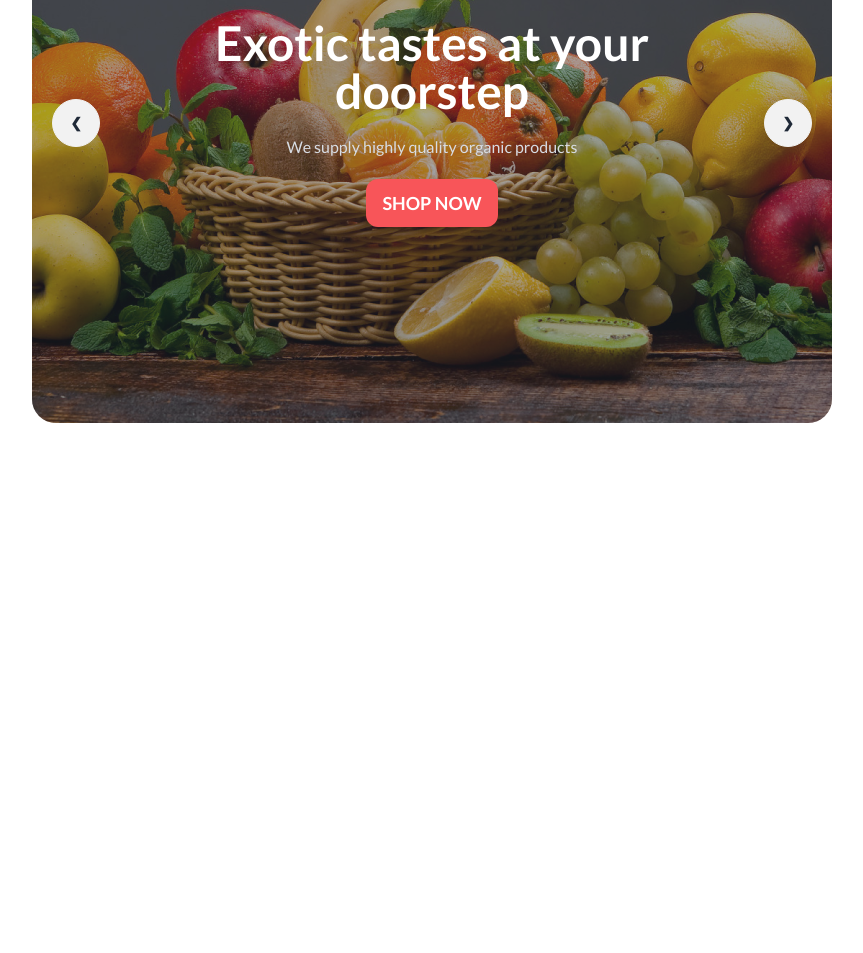
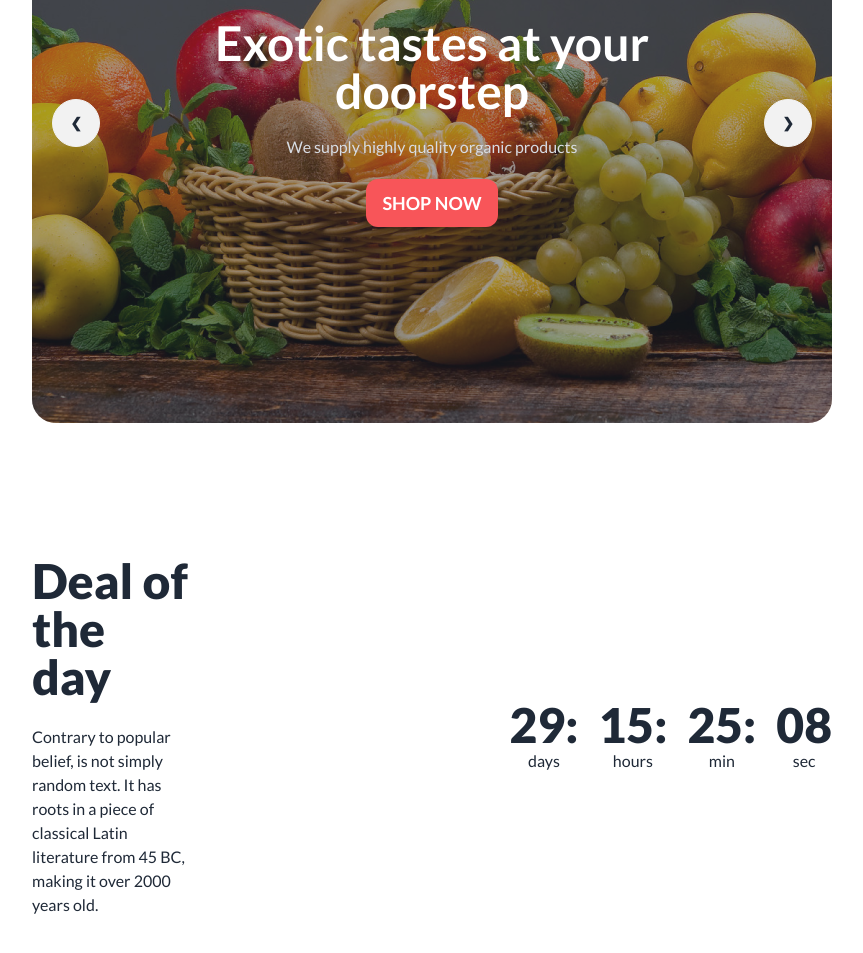
Before and after one commit to Shabnaz21/B8A3-fruit-brust, a plain HTML site: page index.html in a window 1280 px wide. Shown: the part 377-1330 px from the top of the page, without its empty margins (208-1071 px from the left). Before the commit the page ends 854 px from the top, so only its background shows below. Drawn offline with nearby package versions, Linux system fonts and the light colour scheme; grey boxes are pictures that could not be loaded.

Commit message:
complete timer section

```diff
--- a/index.html
+++ b/index.html
@@ -60,7 +60,7 @@
               </div>
         </nav>
     </header>
-    <main class="mx-5 lg:mx-60 my-12">
+    <main class="mx-5 lg:mx-60 my-30">
         <!-- slider -->
         <section>
             <div class="carousel w-full lg:h-[600px] bg-bike_primary_bg">
@@ -187,6 +187,42 @@
             </div>
 
         </section>
+        <!-- Deal of the day -->
+        <section class="my-6 lg:my-32">
+            <div class="flex flex-col lg:flex-row items-center justify-between gap-5 lg:gap-x-80">
+                <div class="space-y-6 text-center lg:text-left">
+                    <h2 class="font-extrabold text-5xl">Deal of the day</h2>
+                    <p class="font-medium">Contrary to popular belief, is not simply random text. It has roots in a piece of classical Latin literature from 45 BC, making it over 2000 years old.</p>
+                </div>
+                <!-- timer -->
+                <div class="grid grid-flow-col gap-5 text-center auto-cols-max">
+                    <div class="flex flex-col">
+                      <span class="countdown font-extrabold text-5xl">
+                        <span style="--value:29;"></span> :
+                      </span>
+                       days
+                    </div>
+                    <div class="flex flex-col">
+                      <span class="countdown font-extrabold text-5xl">
+                        <span style="--value:15;"></span> :
+                      </span>
+                      hours
+                    </div>
+                    <div class="flex flex-col">
+                      <span class="countdown font-extrabold text-5xl">
+                        <span style="--value:25;"></span> :
+                      </span>
+                      min
+                    </div>
+                    <div class="flex flex-col">
+                      <span class="countdown font-extrabold text-5xl">
+                        <span style="--value:08;"></span>
+                      </span>
+                      sec
+                    </div>
+                  </div>
+            </div>
+        </section>
     </main>
     <footer>
 
```
